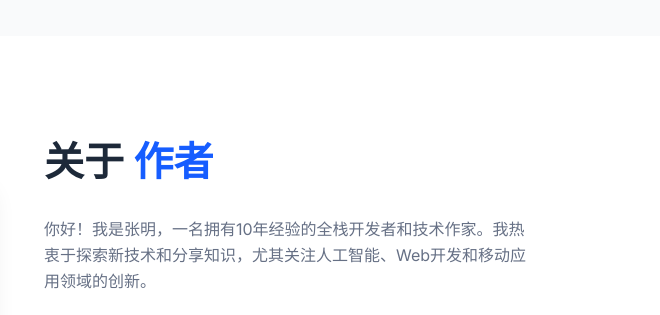
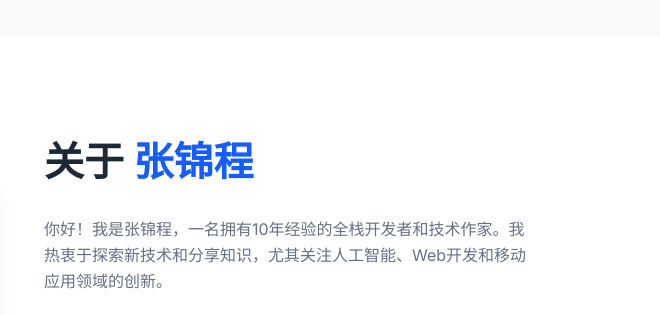
Before and after one commit to Distance-JC/Distance-JC.github.io, a plain HTML site: page index.html in a window 1280 px wide. Shown: the part 2500-2815 px from the top of the page, 620-1280 px from the left. Drawn offline with nearby package versions, Linux system fonts and the light colour scheme.

Commit message:
Update index.html

```diff
--- a/index.html
+++ b/index.html
@@ -389,9 +389,9 @@
           </div>
 
           <div>
-            <h2 class="text-[clamp(1.75rem,4vw,2.5rem)] font-bold mb-6">关于 <span class="text-primary">作者</span></h2>
+            <h2 class="text-[clamp(1.75rem,4vw,2.5rem)] font-bold mb-6">关于 <span class="text-primary">张锦程</span></h2>
             <p class="text-muted mb-6 leading-relaxed">
-              你好！我是张明，一名拥有10年经验的全栈开发者和技术作家。我热衷于探索新技术和分享知识，尤其关注人工智能、Web开发和移动应用领域的创新。
+              你好！我是张锦程，一名拥有10年经验的全栈开发者和技术作家。我热衷于探索新技术和分享知识，尤其关注人工智能、Web开发和移动应用领域的创新。
             </p>
             <p class="text-muted mb-6 leading-relaxed">
               我曾在多家科技公司担任技术主管和顾问，参与过多个大型项目的开发和管理。现在，我致力于通过写作和开源项目，帮助更多人学习和掌握现代技术。
```
